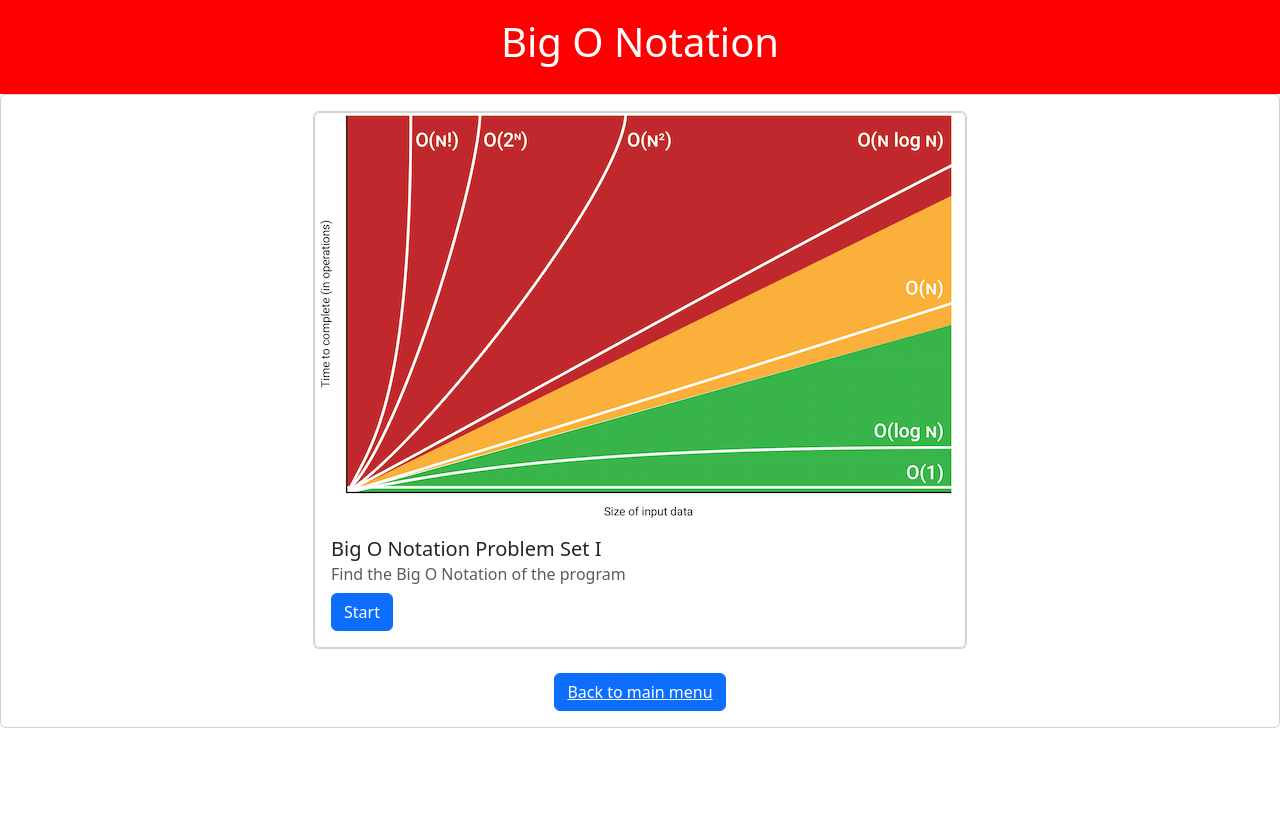
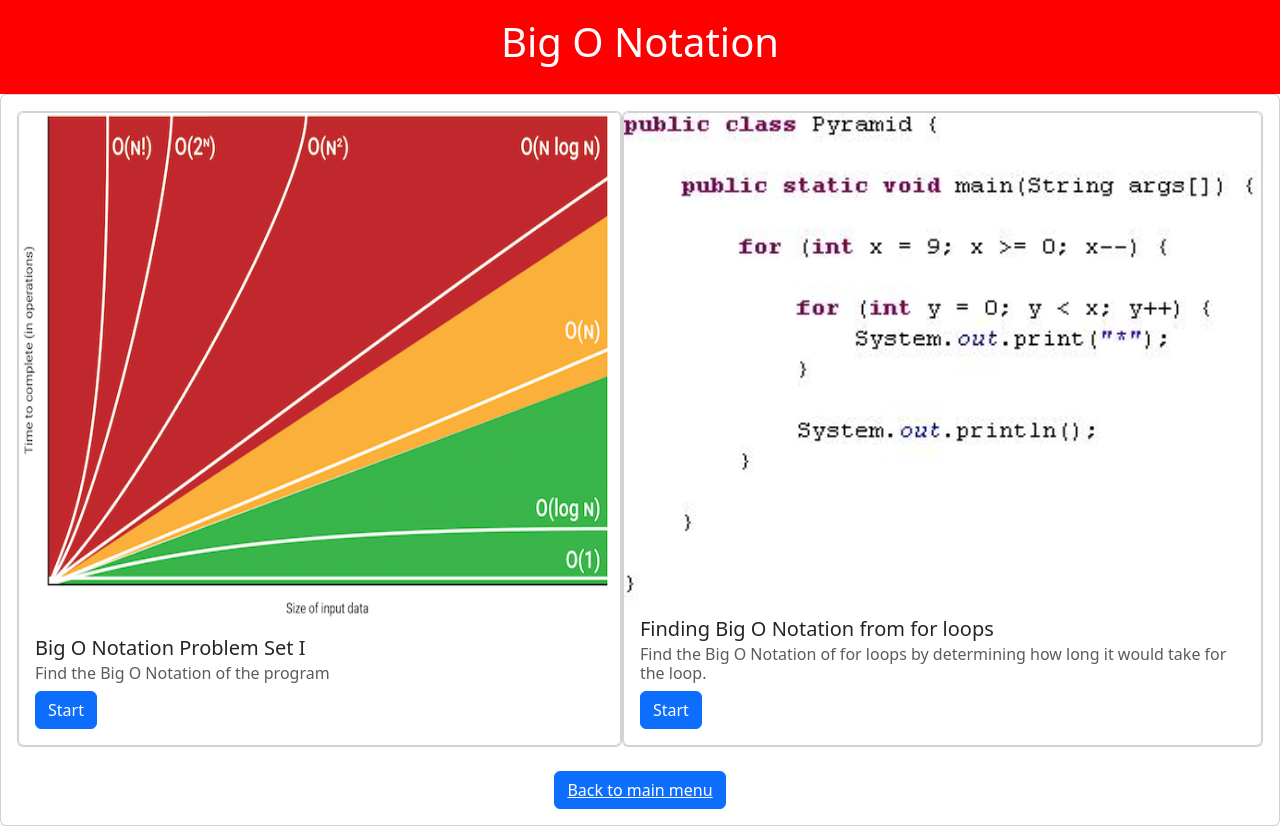
Before and after one commit to SebC750/Confession_Booth, a React (Create React App) app: page /Challenges in a window 1280 px wide. Shown: the part 1623-2449 px from the top of the page. Before the commit the page ends 2351 px from the top, so only its background shows below. Built offline with nearby package versions, Linux system fonts and the light colour scheme.

Commit message:
git commit

```diff
--- a/src/App.css
+++ b/src/App.css
@@ -71,8 +71,11 @@ trix-editor {
   height: 300px
 }
 .profile_name{
-  padding-top: 80px;
-  padding-right:1800px;
+  position: absolute;
+  top: 50%;
+  left: 50%;
+  transform: translate(-50%, -50%);
+  padding: 10px;
 }
 .title_padding {
   padding: 20px;
@@ -98,6 +101,9 @@ trix-editor {
   color:white;
   padding: 20px;
 }
+.card-img-top{
+  height: 100%;
+}
 @keyframes App-logo-spin {
   from {
     transform: rotate(0deg);
--- a/src/Challenges.js
+++ b/src/Challenges.js
@@ -15,6 +15,7 @@ import loop from "./Loop1.png"
 import shop from "./shop2.jpg"
 import employee from "./employee.png"
 import calc from "./calculator.png"
+import forLoop from "./for_loop.jpg"
 const Challenges = () => {
     return (
          <div>
@@ -32,7 +33,7 @@ const Challenges = () => {
                 <div align="left">
 
                 <div class="d-flex flex-row">
-  <div class="card mx-auto"><div class="card" >
+  <div class="card mx-auto"><div class="card" style={{height: "100%"}}>
   <img class="card-img-top" src={shop} alt="Card image cap"/>
   <div class="card-body">
     <h5 class="card-title"> Shopping Cart</h5>
@@ -42,7 +43,7 @@ const Challenges = () => {
 
   </div>
 </div></div>
-<div class="card mx-auto"><div class="card" >
+<div class="card mx-auto"><div class="card" style={{height: "100%"}}>
   <img class="card-img-top" src={employee} alt="Card image cap"/>
   <div class="card-body">
     <h5 class="card-title"> Employee Database </h5>
@@ -52,7 +53,7 @@ const Challenges = () => {
 
   </div>
 </div></div>
-<div class="card mx-auto"><div class="card" >
+<div class="card mx-auto"><div class="card" style={{height: "100%"}}>
   <img class="card-img-top" src={calc} alt="Card image cap"/>
   <div class="card-body">
     <h5 class="card-title"> Calculator</h5>
@@ -100,11 +101,21 @@ const Challenges = () => {
                 <div align="left">
 
                 <div class="d-flex flex-row">
-  <div class="card mx-auto"><div class="card" >
-  <img class="card-img-top" src={big} alt="Card image cap"/>
-  <div class="card-body">
+  <div class="card mx-auto"><div class="card" style={{height: "100%"}}>
+  <img class="card-img-top" src={big} alt="Card image cap" />
+  <div class="card-body" >
     <h5 class="card-title"> Big O Notation Problem Set I</h5>
     <h6 class="card-subtitle mb-2 text-muted"> Find the Big O Notation of the program</h6>
+
+    <a href="#" class="btn btn-primary">Start</a>
+
+  </div>
+</div></div>
+<div class="card mx-auto"><div class="card" >
+  <img class="card-img-top" src={forLoop} alt="Card image cap"/>
+  <div class="card-body">
+    <h5 class="card-title"> Finding Big O Notation from for loops</h5>
+    <h6 class="card-subtitle mb-2 text-muted"> Find the Big O Notation of for loops by determining how long it would take for the loop.</h6>
 
     <a href="#" class="btn btn-primary">Start</a>
 
--- a/src/Profile.js
+++ b/src/Profile.js
@@ -24,22 +24,20 @@ const Profile = () =>{
 
 
             <div class="container-fluid">
+                <div class="card d-flex p-2">
             <img src={logo} align="left" class="img-thumbnail"/>
-            <h1 align="center" class="profile_name">  Sebastian Chalarca</h1>
+            <h1 class="profile_name">  Sebastian Chalarca</h1>
+            </div>
             </div>
 
 
 <br/>
-<br/>
-<br/>
-<br/>
-<br/>
-<br/>
+
              <div class="container-fluid">
 
 
-
-                <div align="left">
+                <div class="card">
+                <div align="left" style={{padding: 20}}>
                 <h3> Biography </h3>
                 <p style={{padding: 10}}> My name is Sebastian! I like to code!</p>
                 <h3> Progress Report</h3>
@@ -48,10 +46,11 @@ const Profile = () =>{
                    <p> Challenges completed: 0 </p>
                    <p>Total number of Achievements Completed: 0 </p>
                 </ul>
-                </div>
-                <Button > <Link to="/" style={{color: "white"}}> Back to main menu </Link> </Button>
+                <Button align="center"> <Link to="/" style={{color: "white"}}> Back to main menu </Link> </Button>
                 </div>
 
+                </div>
+                </div>
 
 
 
--- a/src/TextEditor.js
+++ b/src/TextEditor.js
@@ -20,11 +20,11 @@ const TextEditor = () => {
     }
     return (
       <div>
-      <TrixEditor {...trixEditorProps} />
-      <div class="card">
-
-      </div>
-      <div class="card">
+        <div class="container">
+          <div class="row">
+            <div class="col-md">
+            <TrixEditor {...trixEditorProps} />
+            <div class="card">
               <div class="card-body" align="left">
               <Button className='btn btn-success'> Submit </Button>
               <Button className='btn btn-success'> Need help? </Button>
@@ -32,6 +32,23 @@ const TextEditor = () => {
 
             </div>
             </div>
+            <div class="col-3" style={{width: "40%"}}>
+              <h3> AI Chatbot </h3>
+              <div class="card" style={{height:"96.80%"}}>
+                <Form>
+                  <Form.Group className="mb-3" controlId="exampleForm.ControlTextarea1">
+                  <Form.Label> Ask anything! </Form.Label>
+                  <Form.Control as="textarea" rows={3} />
+                  </Form.Group>
+                </Form>
+              </div>
+            </div>
+          </div>
+        </div>
+
+
+
+            </div>
     );
 
 }
--- a/src/mainpage.js
+++ b/src/mainpage.js
@@ -22,9 +22,13 @@ function Mainpage () {
 
             <p> This website allows you to learn about coding with the assistance of AI technology, which will instruct and correct your code to improve your prgramming skills. To begin, input your code onto the textbox below!</p>
             </div>
-            <div  class="container" >
+
+
             <TextEditor></TextEditor>
-            </div>
+
+
+
+
 
             <div  class="container">
             <h2 align="left"> Results </h2>
```
Also changed, not shown: src/for_loop.jpg (added), src/index_error.png (added).
